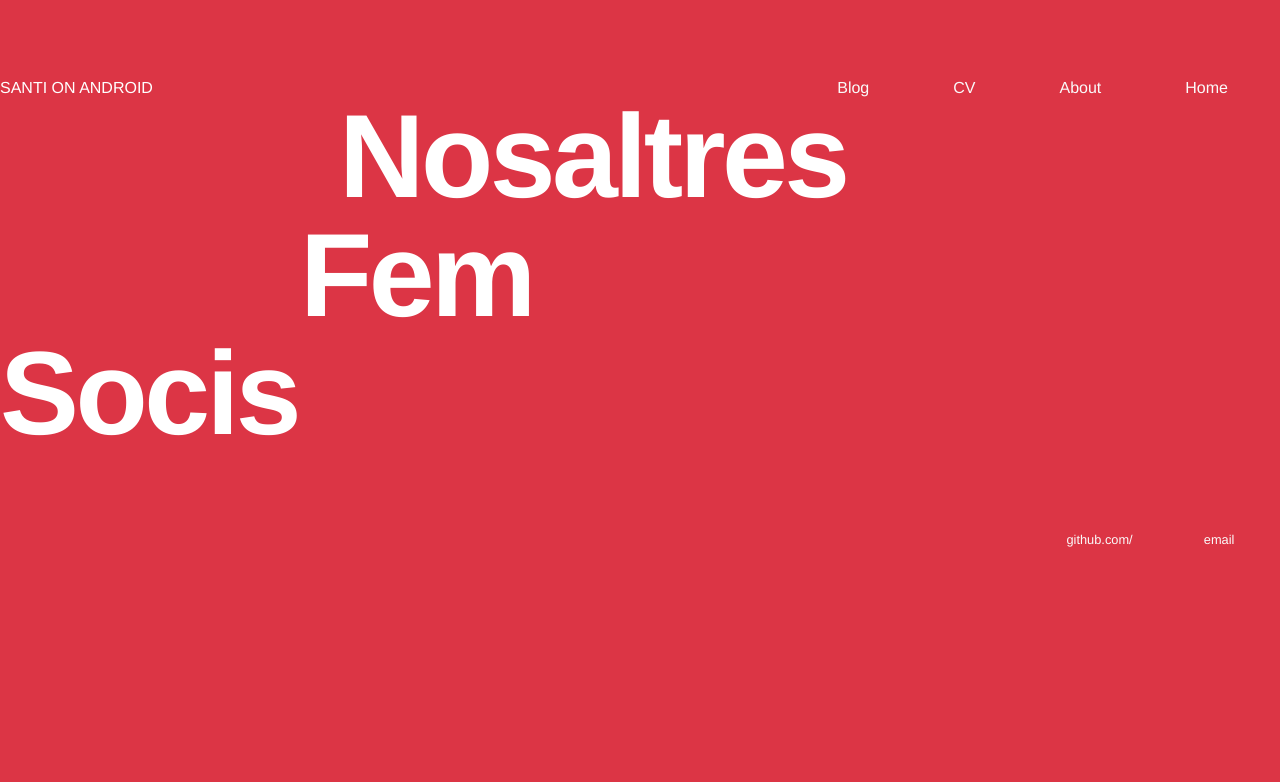
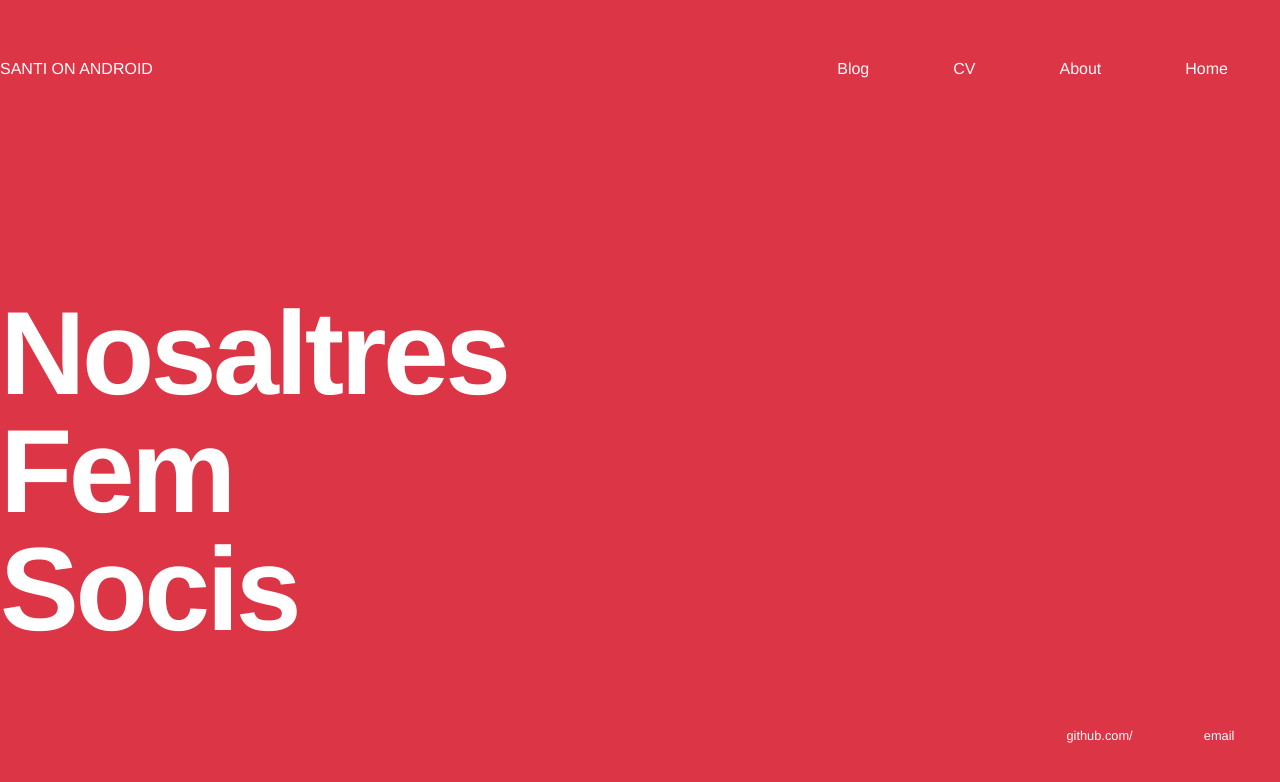
Before and after one commit to SantiOnAndroid/SantiOnAndroid.github.io, a Jekyll site: the page built from index.html, in a window 1280 px wide. Shown: the top 782 px of the page. Built offline with Jekyll 4.4.1, drawn with Linux system fonts in a browser that asks for light colours; some web fonts are replaced.

Commit message:
modificant titolj

```diff
--- a/css/main.css
+++ b/css/main.css
@@ -12,7 +12,7 @@ body {
 
 
 }
-#slide {
+#slide.blurb {
 
 
     background: transparent;
```
